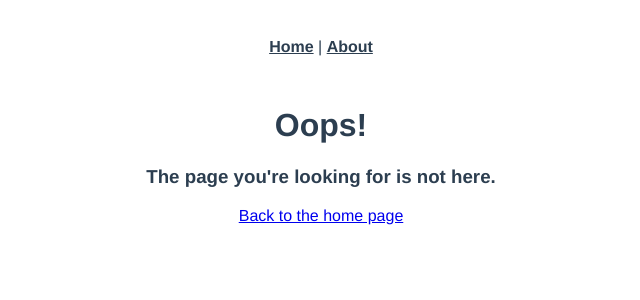
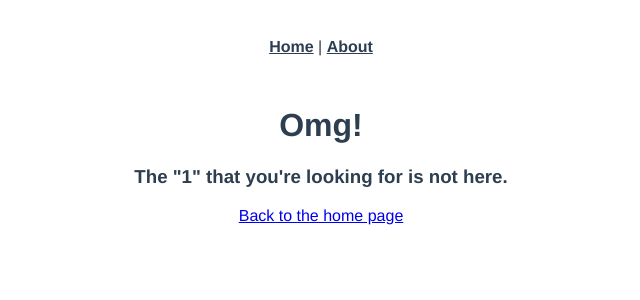
Before and after one commit to NatthapongPop/Lab04_Third, a Vue app in the folder lab04_third/: page /404/1 in a window 1280 px wide. Shown: the top 300 px of the page, without its empty margins (319-959 px from the left). Built offline with nearby package versions, Linux system fonts and the light colour scheme.

Commit message:
5.6 add Resources not found

```diff
--- a/lab04_third/src/router/index.js
+++ b/lab04_third/src/router/index.js
@@ -3,6 +3,7 @@ import HomeView from "../views/HomeView.vue";
 import EventDetails from "../views/EventDetailView.vue";
 import AirlineDetails from "../views/AirlineDetails.vue";
 import PageNotFound from "../views/events/PageNotFound.vue";
+import ResourceNotFound from "../views/events/ResourceNotFound.vue";
 
 const routes = [
   {
@@ -37,6 +38,12 @@ const routes = [
     name: "PageNotFound",
     component: PageNotFound,
   },
+  {
+    path: "/404/:resource",
+    name: "404Resource",
+    component: ResourceNotFound,
+    props: true,
+  },
 ];
 
 const router = createRouter({
--- a/lab04_third/src/views/AirlineDetails.vue
+++ b/lab04_third/src/views/AirlineDetails.vue
@@ -10,7 +10,7 @@
 
 <script>
 import EventService from "@/services/EventService.js";
-
+var count = 0;
 export default {
   props: ["id"],
   data() {
@@ -25,6 +25,13 @@ export default {
           console.log();
           if (obj.id == this.id) {
             this.event = obj;
+            count += 1;
+          }
+          if (count + Object.keys(obj).length == Object.keys(obj).length) {
+            this.$router.push({
+              name: "404Resource",
+              params: { resource: this.id },
+            });
           }
         });
       })
--- /dev/null
+++ b/lab04_third/src/views/events/ResourceNotFound.vue
@@ -0,0 +1,19 @@
+<template>
+  <div>
+    <h1>Omg!</h1>
+    <h3>The "{{ resource }}" that you're looking for is not here.</h3>
+    <router-link :to="{ name: 'home' }">Back to the home page</router-link>
+  </div>
+</template>
+
+<script>
+export default {
+  props: {
+    resource: {
+      type: String,
+      required: true,
+      default: "page",
+    },
+  },
+};
+</script>
```
